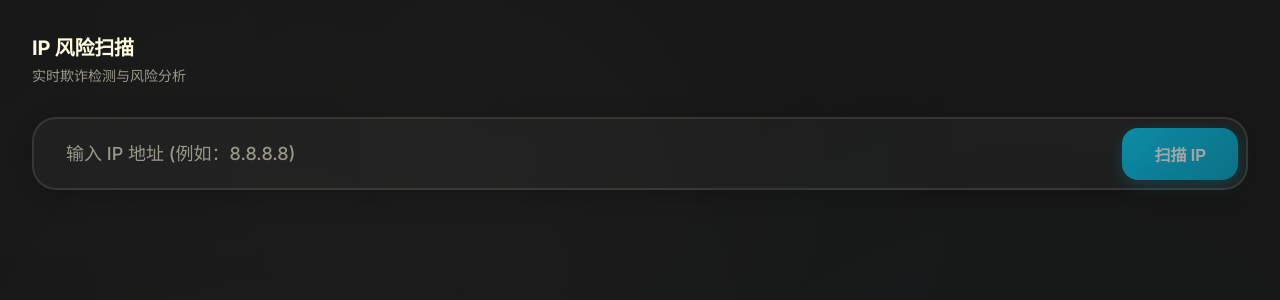
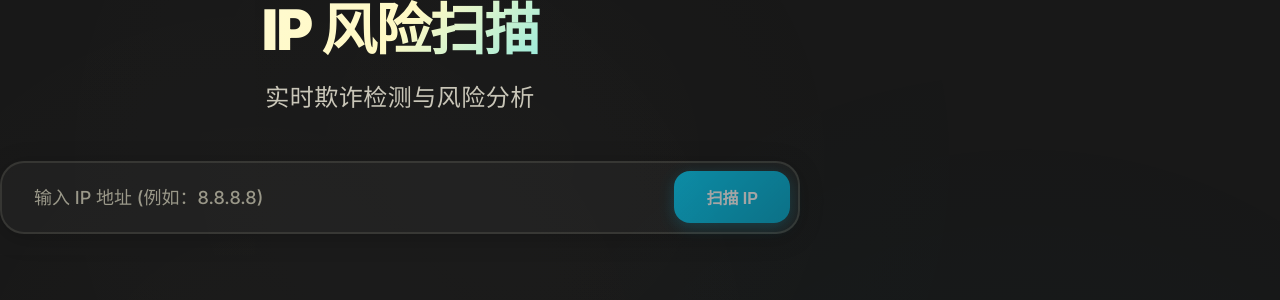
Before and after one commit to PakandAlive/ipqsPanel, a Next.js app: page / in a window 1280 px wide. Shown: the top 300 px of the page. Built offline with nearby package versions, Linux system fonts and the light colour scheme.

Commit message:
feat: 添加居中布局 - 未输入 IP 时标题和搜索框居中显示

```diff
--- a/src/app/globals.css
+++ b/src/app/globals.css
@@ -130,6 +130,13 @@ body::before {
   z-index: 1;
 }
 
+.container-centered {
+  max-width: 800px;
+  width: 100%;
+  position: relative;
+  z-index: 1;
+}
+
 /* Header */
 .header {
   text-align: center;
@@ -140,6 +147,12 @@ body::before {
 .header-compact {
   text-align: left;
   margin-bottom: var(--spacing-lg);
+  animation: fadeInDown 0.6s ease-out;
+}
+
+.header-center {
+  text-align: center;
+  margin-bottom: var(--spacing-xl);
   animation: fadeInDown 0.6s ease-out;
 }
 
@@ -163,6 +176,18 @@ body::before {
   letter-spacing: -0.01em;
 }
 
+.title-large {
+  font-size: clamp(2.5rem, 5vw, 3.5rem);
+  font-weight: 900;
+  background: linear-gradient(135deg, #fffce1 0%, #fff9c4 50%, #00d4ff 100%);
+  -webkit-background-clip: text;
+  -webkit-text-fill-color: transparent;
+  background-clip: text;
+  margin-bottom: var(--spacing-sm);
+  letter-spacing: -0.03em;
+  line-height: 1.1;
+}
+
 .subtitle {
   color: var(--text-secondary);
   font-size: clamp(1rem, 2vw, 1.25rem);
@@ -174,6 +199,14 @@ body::before {
   color: var(--text-tertiary);
   font-size: 0.875rem;
   font-weight: 400;
+}
+
+.subtitle-large {
+  color: var(--text-secondary);
+  font-size: clamp(1.125rem, 2vw, 1.5rem);
+  font-weight: 500;
+  letter-spacing: 0.02em;
+  margin-bottom: var(--spacing-md);
 }
 
 /* Search Input Styles */
--- a/src/app/page.js
+++ b/src/app/page.js
@@ -30,12 +30,15 @@ export default function Home() {
         }
     };
 
+    // 判断是否有数据或错误，决定布局方式
+    const hasContent = data || error;
+
     return (
-        <main className="min-h-screen py-8 px-4">
-            <div className="container-full">
-                <header className="header-compact">
-                    <div className="title-small">IP 风险扫描</div>
-                    <div className="subtitle-small">实时欺诈检测与风险分析</div>
+        <main className={hasContent ? "min-h-screen py-8 px-4" : "min-h-screen flex items-center justify-center px-4"}>
+            <div className={hasContent ? "container-full" : "container-centered"}>
+                <header className={hasContent ? "header-compact" : "header-center"}>
+                    <div className={hasContent ? "title-small" : "title-large"}>IP 风险扫描</div>
+                    <div className={hasContent ? "subtitle-small" : "subtitle-large"}>实时欺诈检测与风险分析</div>
                 </header>
 
                 <SearchInput onSearch={handleSearch} isLoading={isLoading} />
```
